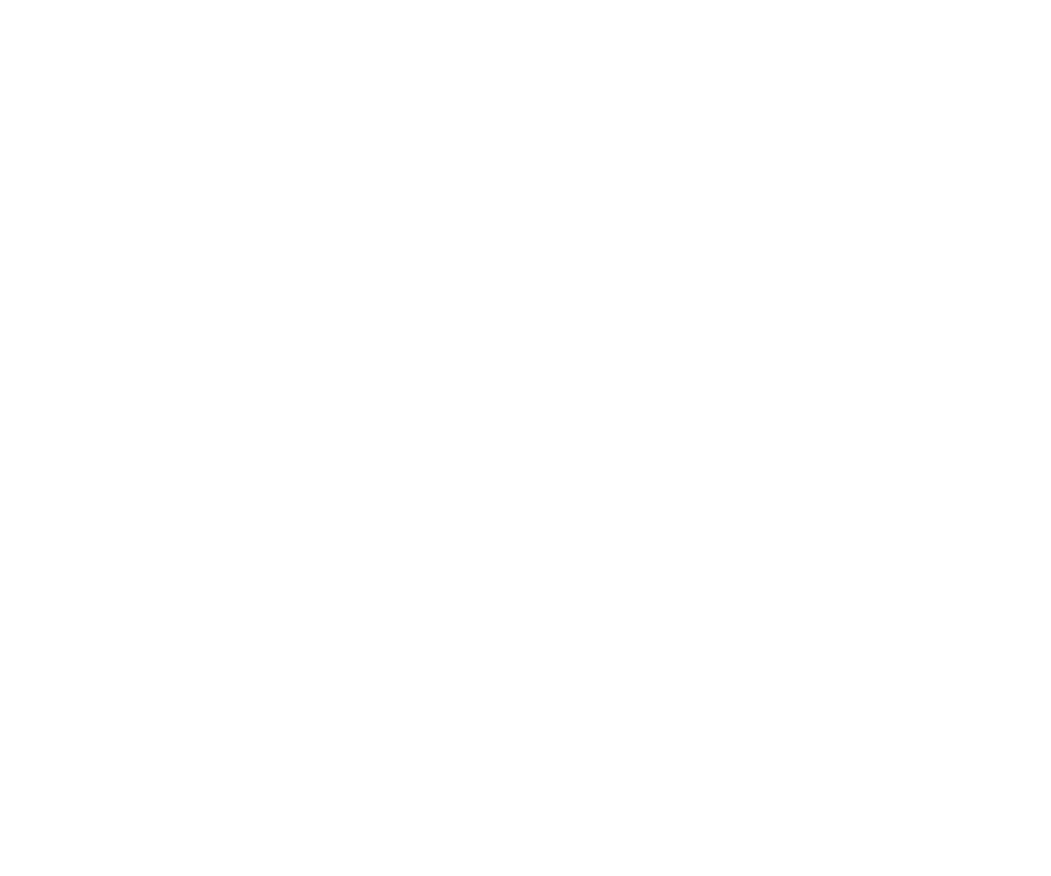
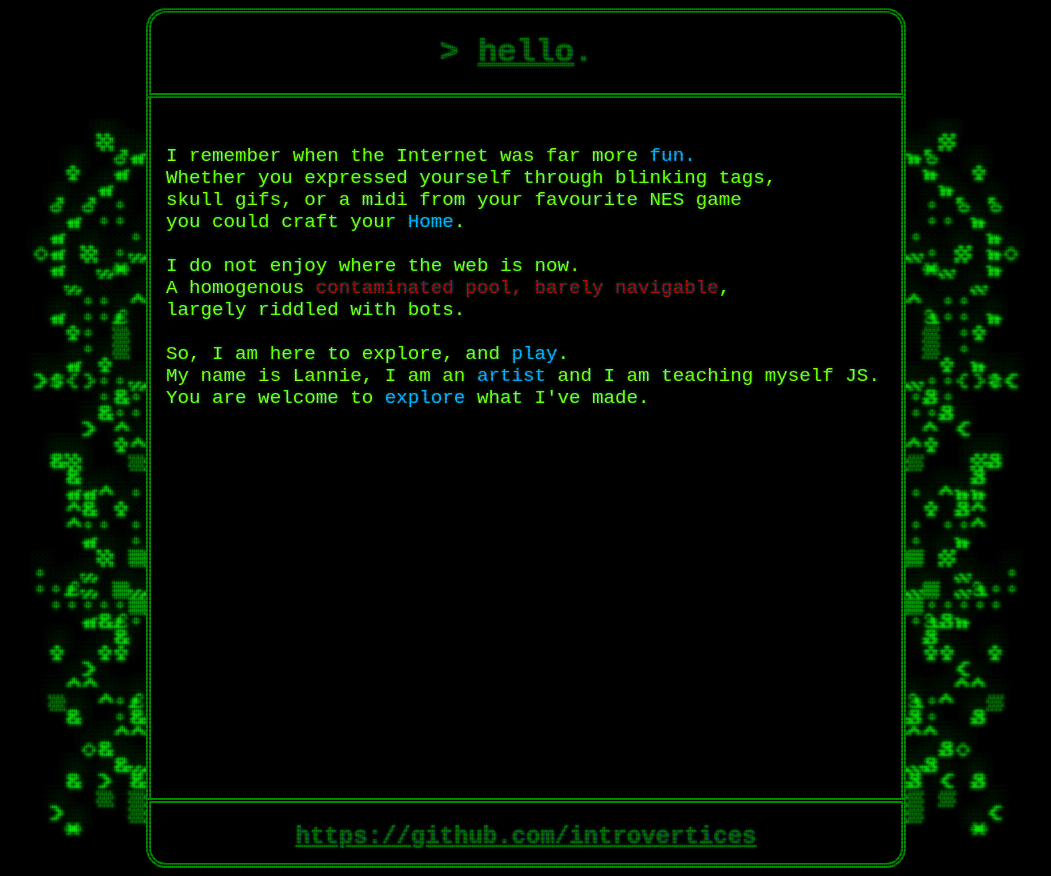
Before and after one commit to introvertices/introvertices.github.io, a plain HTML site: page index.html in a window 1280 px wide. Shown: the whole page, without its empty margins (114-1165 px from the left). Before the commit the page ends 800 px from the top, so only its background shows below. Drawn offline with Linux system fonts and the light colour scheme.

Commit message:
Add files via upload

```diff
--- a/index.html
+++ b/index.html
@@ -1,11 +1,58 @@
 <!DOCTYPE html>
 <html lang="en">
 <head>
+    <link rel="stylesheet"  href="styles.css" type="text/css">
     <meta charset="UTF-8">
     <meta name="viewport" content="width=device-width, initial-scale=1.0">
-    <title>Introvertices Project Dumpster</title>
+    <title>Introvertices</title>
+
 </head>
+
+
 <body>
+    <main class="screen">
+    <div id = "grid-container" class="wrapper crt">
 
+
+        <!-- grid column 1-->
+        <div id="imgL"></div>
+
+        <!-- grid column 2-->
+        <div id="main">
+            <div id = "header">
+                <h1>> <a href="index.html" target="_self">hello</a>.<span class="cursor">_</span></h1>
+            </div>
+
+            <div id = "content" class="childframe">
+                <br>
+                <p>
+                    I remember when the Internet was far more <span class="highlight">fun.</span><br>
+                    Whether you expressed yourself through blinking tags,<br>
+                    skull gifs, or a midi from your favourite NES game<br>
+                    you could craft your <span class="highlight">Home</span>.<br><br>
+                    I do not enjoy where the web is now. <br>
+                    A homogenous <span class="highlight2">contaminated pool, barely navigable</span>, <br>
+                    largely riddled with bots.<br><br>
+                    So, I am here to explore, and <span class="highlight">play</span>. <br>
+                    My name is Lannie, I am an <span class="highlight">artist</span> and I am teaching myself JS. <br>
+                    You are welcome to <span class="highlight">explore</span> what I've made.<br>
+                </p>
+            </div>
+
+
+
+            <div id = "footer">
+                <a href="https://github.com/introvertices" target="_blank"><h2>https://github.com/introvertices</h2></a>
+            </div>
+        </div>
+
+        <!--grid column 3-->
+        <div id="imgR"></div>
+
+
+    </div>
+
+
+    </main>
 </body>
 </html>
--- /dev/null
+++ b/styles.css
@@ -0,0 +1,346 @@
+:root {
+    --crt-red: rgb(218, 49, 49);
+    --crt-green: rgb(112, 159, 115);
+    --crt-blue: rgb(40, 129, 206);
+  }
+
+
+a:link{
+    color:darkgreen;
+}
+
+a:hover{
+    color:rgb(0, 255, 149);
+}
+
+a:visited{
+    color:darkgreen;
+}
+
+body{
+    background-color:black;
+    animation: chromaticMove 4500ms ease infinite,pulse ease 200ms  infinite;
+}
+
+p{
+  text-align:left;
+  padding-left:15px;
+  padding-top:10px;
+  font-size:1.2rem;
+  color:chartreuse;
+}
+
+.highlight{
+  color:rgb(0, 174, 255);
+}
+
+.highlight2{
+  color:rgb(173, 3, 3);
+}
+
+
+
+
+
+#grid-container{
+    display:grid;
+    grid-gap:0;
+    grid-template-columns: auto auto auto;
+    grid-template-rows: auto;
+
+    width: fit-content;
+    margin:auto;
+
+
+    font-family:'Courier New', Courier, monospace;
+    color:darkgreen;
+
+}
+
+/* primary grid columns*/
+#imgL{
+    background-image:url("./images/bannerL.jpg");
+
+    grid-column: 1;
+    width:150px;
+
+
+}
+
+#main{
+
+    grid-column:2;
+
+}
+
+#imgR{
+    background-image:url("./images/bannerR.jpg");
+
+    grid-column:3;
+    width:150px;
+
+
+
+}
+
+/* page content */
+
+#header{
+
+    background-color:rgb(0, 0, 0);
+
+    width:750px;
+    height:80px;
+
+    text-align:center;
+    border-radius: 20px 20px 0px 0px;
+    border-style:double;
+    border-color:green;
+    border-width:thick;
+}
+
+#content{
+    background-color:rgb(0, 0, 0);
+
+    width:750px;
+    height:700px;
+
+    border-style: double;
+    border-top-style: none;
+    border-bottom-style: none;
+    border-color:green;
+    border-width:thick;
+
+
+    word-wrap: break-word;
+    word-break: break-all;
+
+}
+
+#footer{
+    background-color:rgb(0, 0, 0);
+
+    width:750px;
+    height:60px;
+
+    text-align:center;
+    border-radius: 0px 0px 20px 20px;
+    border-style:double;
+    border-color:green;
+    border-width:thick;
+}
+
+
+
+
+/* Animation stuff */
+
+.cursor {
+    display: inline-block;
+    animation: blinkcursor 712ms infinite normal;
+  }
+
+.wrapper {
+    /* padding-top: 2rem;
+    padding-left: 1rem; */
+    display: inline-block;
+    white-space: nowrap;
+
+  }
+
+.screen {
+    background-color: rgb(0, 0, 0);
+    /* text-shadow: 0 0 0.2em currentColor, 1px 1px rgba(255, 0, 255, 0.5),
+      -1px -1px rgba(0, 255, 255, 0.4); */
+    position: relative;
+    &:before,
+    &:after {
+      content: "";
+      transform: translateZ(0);
+      pointer-events: none;
+      opacity: 0.4;
+      mix-blend-mode: overlay;
+      position: absolute;
+      height: 100%;
+      width: 100%;
+      left: 0;
+      top: 0;
+      z-index: 1;
+      animation: flicker 600ms infinite normal;
+    }
+
+    &:before {
+      background: repeating-linear-gradient(
+        var(--crt-red) 0px,
+        var(--crt-green) 2px,
+        var(--crt-blue) 4px
+      );
+    }
+    &:after {
+      background: repeating-linear-gradient(
+        90deg,
+        var(--crt-red) 1px,
+        var(--crt-green) 2px,
+        var(--crt-blue) 3px
+      );
+    }}
+
+    @keyframes blinkcursor {
+        from {
+          opacity: 0;
+        }
+        to {
+          opacity: 1;
+        }
+      }
+
+      @keyframes flicker {
+        from {
+          opacity: 0.5;
+        }
+        to {
+          opacity: 1;
+        }
+      }
+
+
+@keyframes flicker {
+    0% {
+      opacity: 0.27861;
+    }
+    5% {
+      opacity: 0.34769;
+    }
+    10% {
+      opacity: 0.23604;
+    }
+    15% {
+      opacity: 0.90626;
+    }
+    20% {
+      opacity: 0.18128;
+    }
+    25% {
+      opacity: 0.83891;
+    }
+    30% {
+      opacity: 0.65583;
+    }
+    35% {
+      opacity: 0.67807;
+    }
+    40% {
+      opacity: 0.26559;
+    }
+    45% {
+      opacity: 0.84693;
+    }
+    50% {
+      opacity: 0.96019;
+    }
+    55% {
+      opacity: 0.08594;
+    }
+    60% {
+      opacity: 0.20313;
+    }
+    65% {
+      opacity: 0.71988;
+    }
+    70% {
+      opacity: 0.53455;
+    }
+    75% {
+      opacity: 0.37288;
+    }
+    80% {
+      opacity: 0.71428;
+    }
+    85% {
+      opacity: 0.70419;
+    }
+    90% {
+      opacity: 0.7003;
+    }
+    95% {
+      opacity: 0.36108;
+    }
+    100% {
+      opacity: 0.24387;
+    }
+  }
+  @keyframes textShadow {
+    0% {
+      text-shadow: 0.4389924193300864px 0 1px rgba(0,30,255,0.5), -0.4389924193300864px 0 1px rgba(255,0,80,0.3), 0 0 3px;
+    }
+    5% {
+      text-shadow: 2.7928974010788217px 0 1px rgba(0,30,255,0.5), -2.7928974010788217px 0 1px rgba(255,0,80,0.3), 0 0 3px;
+    }
+    10% {
+      text-shadow: 0.02956275843481219px 0 1px rgba(0,30,255,0.5), -0.02956275843481219px 0 1px rgba(255,0,80,0.3), 0 0 3px;
+    }
+    15% {
+      text-shadow: 0.40218538552878136px 0 1px rgba(0,30,255,0.5), -0.40218538552878136px 0 1px rgba(255,0,80,0.3), 0 0 3px;
+    }
+    20% {
+      text-shadow: 3.4794037899852017px 0 1px rgba(0,30,255,0.5), -3.4794037899852017px 0 1px rgba(255,0,80,0.3), 0 0 3px;
+    }
+    25% {
+      text-shadow: 1.6125630401149584px 0 1px rgba(0,30,255,0.5), -1.6125630401149584px 0 1px rgba(255,0,80,0.3), 0 0 3px;
+    }
+    30% {
+      text-shadow: 0.7015590085143956px 0 1px rgba(0,30,255,0.5), -0.7015590085143956px 0 1px rgba(255,0,80,0.3), 0 0 3px;
+    }
+    35% {
+      text-shadow: 3.896914047650351px 0 1px rgba(0,30,255,0.5), -3.896914047650351px 0 1px rgba(255,0,80,0.3), 0 0 3px;
+    }
+    40% {
+      text-shadow: 3.870905614848819px 0 1px rgba(0,30,255,0.5), -3.870905614848819px 0 1px rgba(255,0,80,0.3), 0 0 3px;
+    }
+    45% {
+      text-shadow: 2.231056963361899px 0 1px rgba(0,30,255,0.5), -2.231056963361899px 0 1px rgba(255,0,80,0.3), 0 0 3px;
+    }
+    50% {
+      text-shadow: 0.08084290417898504px 0 1px rgba(0,30,255,0.5), -0.08084290417898504px 0 1px rgba(255,0,80,0.3), 0 0 3px;
+    }
+    55% {
+      text-shadow: 2.3758461067427543px 0 1px rgba(0,30,255,0.5), -2.3758461067427543px 0 1px rgba(255,0,80,0.3), 0 0 3px;
+    }
+    60% {
+      text-shadow: 2.202193051050636px 0 1px rgba(0,30,255,0.5), -2.202193051050636px 0 1px rgba(255,0,80,0.3), 0 0 3px;
+    }
+    65% {
+      text-shadow: 2.8638780614874975px 0 1px rgba(0,30,255,0.5), -2.8638780614874975px 0 1px rgba(255,0,80,0.3), 0 0 3px;
+    }
+    70% {
+      text-shadow: 0.48874025155497314px 0 1px rgba(0,30,255,0.5), -0.48874025155497314px 0 1px rgba(255,0,80,0.3), 0 0 3px;
+    }
+    75% {
+      text-shadow: 1.8948491305757957px 0 1px rgba(0,30,255,0.5), -1.8948491305757957px 0 1px rgba(255,0,80,0.3), 0 0 3px;
+    }
+    80% {
+      text-shadow: 0.0833037308038857px 0 1px rgba(0,30,255,0.5), -0.0833037308038857px 0 1px rgba(255,0,80,0.3), 0 0 3px;
+    }
+    85% {
+      text-shadow: 0.09769827255241735px 0 1px rgba(0,30,255,0.5), -0.09769827255241735px 0 1px rgba(255,0,80,0.3), 0 0 3px;
+    }
+    90% {
+      text-shadow: 3.443339761481782px 0 1px rgba(0,30,255,0.5), -3.443339761481782px 0 1px rgba(255,0,80,0.3), 0 0 3px;
+    }
+    95% {
+      text-shadow: 2.1841838852799786px 0 1px rgba(0,30,255,0.5), -2.1841838852799786px 0 1px rgba(255,0,80,0.3), 0 0 3px;
+    }
+    100% {
+      text-shadow: 2.6208764473832513px 0 1px rgba(0,30,255,0.5), -2.6208764473832513px 0 1px rgba(255,0,80,0.3), 0 0 3px;
+    }
+  }
+  .crt::after {
+
+    animation: flicker 0.50s infinite;
+  }
+
+  .crt {
+    animation: textShadow 1.6s infinite;
+
+
+  }
```
Also changed, not shown: images/bannerL.jpg (added), images/bannerR.jpg (added), scripts/script.js (added).
